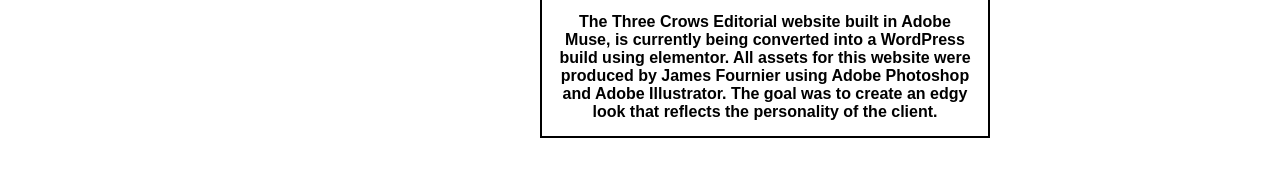
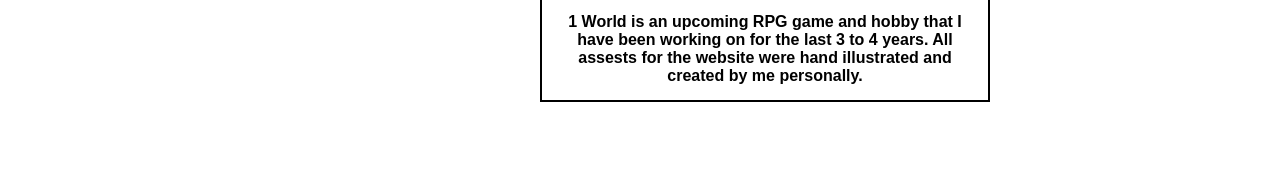
Before and after one commit to JFDesigns1975/Portfolio, a plain HTML site: page website-design.html in a window 1280 px wide. Shown: the part 2126-2295 px from the top of the page. Drawn offline with Linux system fonts and the light colour scheme; grey boxes are pictures that could not be loaded; a web font is replaced by a local one.

Commit message:
Update website-design.html

```diff
--- a/website-design.html
+++ b/website-design.html
@@ -118,9 +118,8 @@
         </a>
         <div class="desc">
             <p>
-                The Three Crows Editorial website built in Adobe Muse, is currently being converted into a WordPress build using elementor.
-                All assets for this website were produced by James Fournier  using Adobe Photoshop and Adobe Illustrator. The goal was to
-                create an edgy look that reflects the personality of the client.
+                1 World is an upcoming RPG game and hobby that I have been working on for the last 3 to 4 years. All assests for the website were hand
+                illustrated and created by me personally.
             </p>
         </div>
     </div>
```
